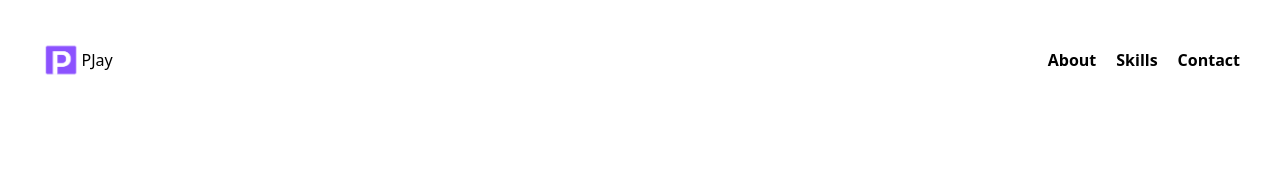
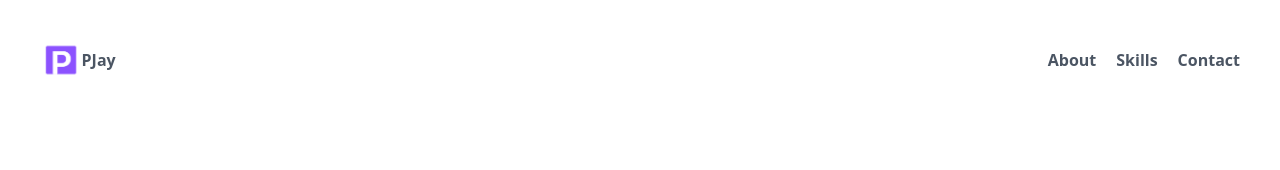
Before and after one commit to caesar2021/portfolio, a Vue app: page / in a window 1280 px wide. Shown: the top 170 px of the page. Built offline with nearby package versions, Linux system fonts and the light colour scheme.

Commit message:
make header items semibold

```diff
--- a/src/components/Header.vue
+++ b/src/components/Header.vue
@@ -1,8 +1,8 @@
 <template>
-	<header class="absolute inset-x-0 top-0">
+	<header class="absolute inset-x-0 top-0 font-semibold text-gray-600">
       <div class="p-10 flex items-center justify-between">
         <pjay-logo/>
-        <div class="flex gap-5 font-semibold">
+        <div class="flex gap-5">
           <a href="#">
             About
           </a>
```
